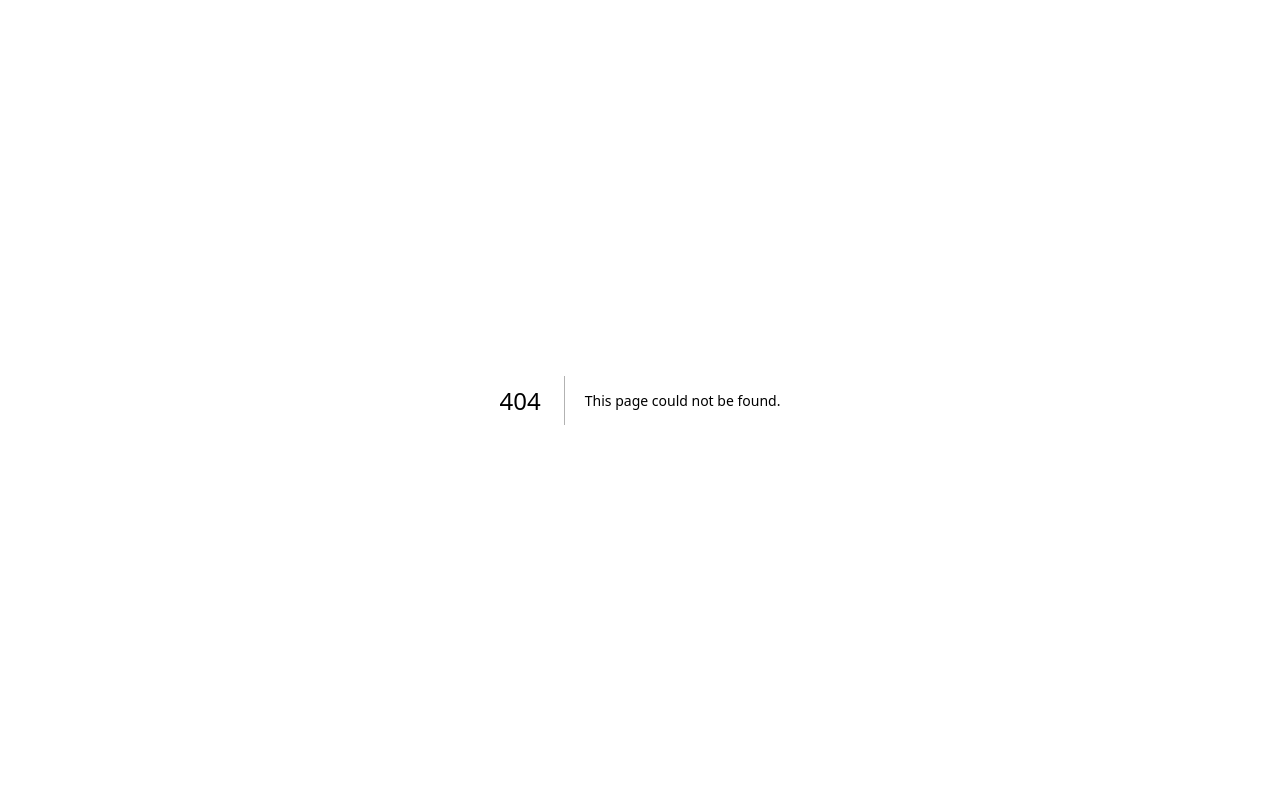
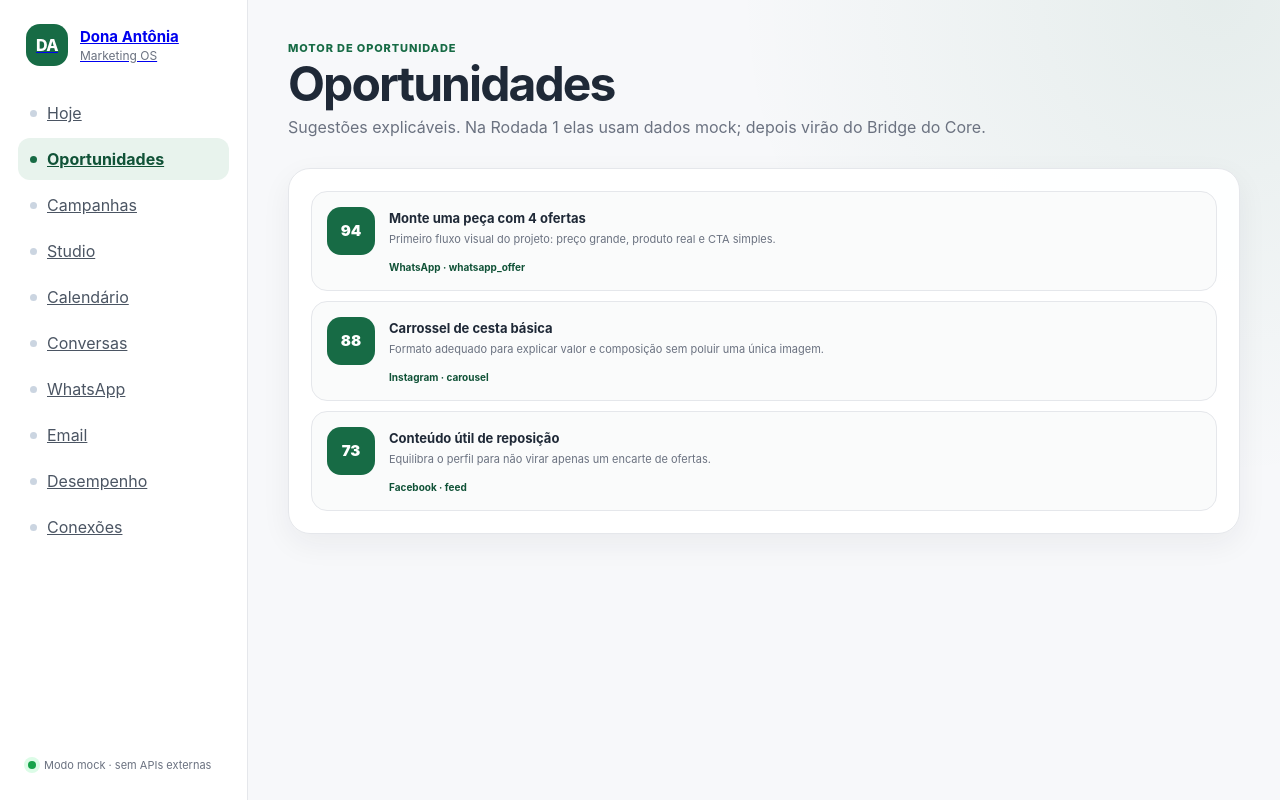
Before and after one commit to osvaldosereia/marketing, a Next.js app: page /opportunities in a window 1280 px wide. Before the commit this address had no page. Built offline with nearby package versions, Linux system fonts and the light colour scheme.

Commit message:
feat: add opportunities workspace

```diff
--- /dev/null
+++ b/app/opportunities/page.tsx
@@ -0,0 +1,31 @@
+import { SectionLayout } from "@/components/section-layout";
+import { mockOpportunities } from "@/lib/mock-data";
+import { formatChannel } from "@/lib/format";
+
+export default function OpportunitiesPage() {
+  return (
+    <SectionLayout
+      activeHref="/opportunities"
+      eyebrow="Motor de oportunidade"
+      title="Oportunidades"
+      description="Sugestões explicáveis. Na Rodada 1 elas usam dados mock; depois virão do Bridge do Core."
+    >
+      <section className="panel">
+        <div className="opportunity-list">
+          {mockOpportunities.map((item) => (
+            <article className="opportunity-card" key={item.id}>
+              <div className="score">{item.score}</div>
+              <div>
+                <strong>{item.title}</strong>
+                <p>{item.reason}</p>
+                <small>
+                  {formatChannel(item.suggestedChannel)} · {item.suggestedFormat}
+                </small>
+              </div>
+            </article>
+          ))}
+        </div>
+      </section>
+    </SectionLayout>
+  );
+}
```
